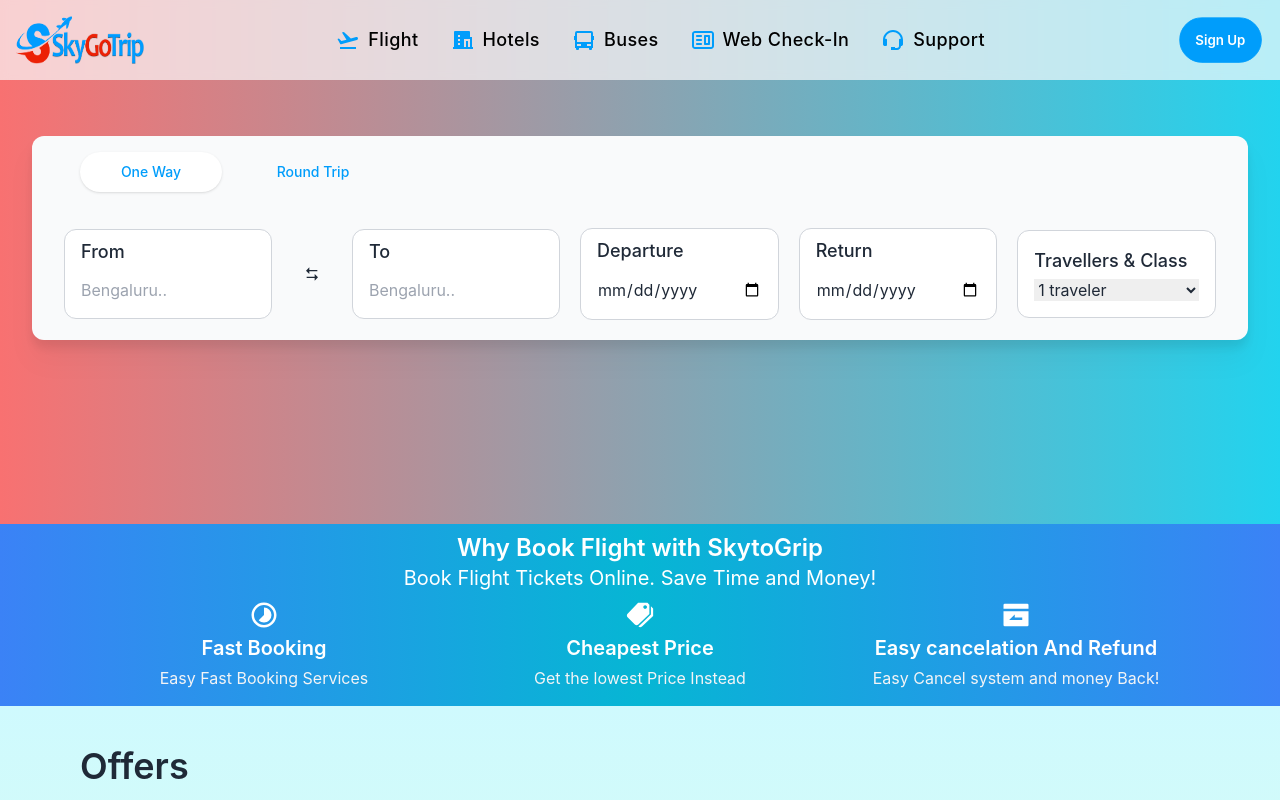
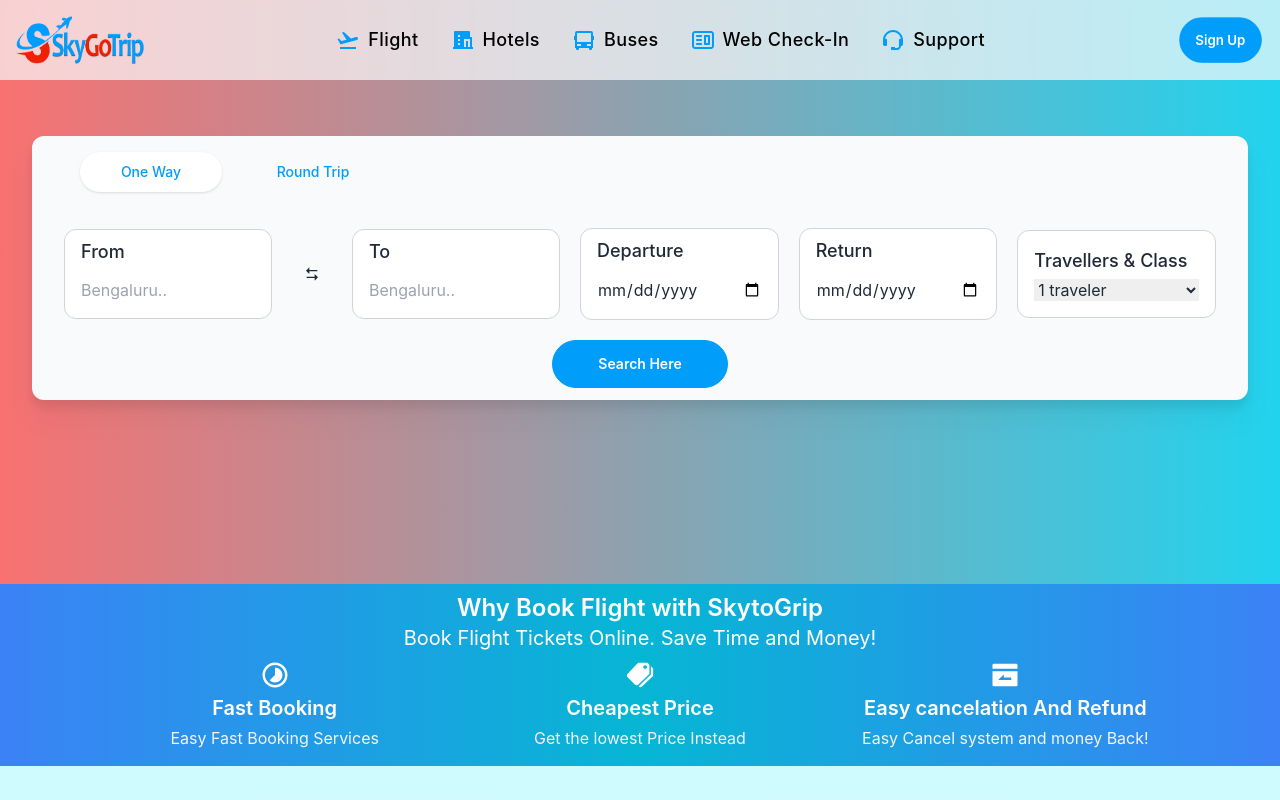
Before and after one commit to rownokmahbub/SkytoGrip, a Next.js app: page / in a window 1280 px wide. Shown: the top 800 px of the page. Built offline with nearby package versions, Linux system fonts and the light colour scheme.

Commit message:
update search button

```diff
--- a/components/Home/Hero.js
+++ b/components/Home/Hero.js
@@ -64,8 +64,10 @@ const Hero = () => {
 
       </Tab.List>
       <Tab.Panels>
-        <Tab.Panel className='w-full mx-auto flex flex-col lg:flex-row gap-5 lg:gap-5 items-center py-5 px-3 md:px-6'>
-        <div className="flex flex-col gap-1 bg-white px-4 py-2 rounded-xl border border-gray-300 w-full md:w-44 xl:w-52">
+
+        <Tab.Panel className='flex flex-col'>
+         <div className='w-full mx-auto flex flex-col lg:flex-row gap-5 lg:gap-5 items-center py-5 px-3 md:px-6'>
+         <div className="flex flex-col gap-1 bg-white px-4 py-2 rounded-xl border border-gray-300 w-full md:w-44 xl:w-52">
                 <p className='text-lg font-medium'>From</p>
 
                 <input className='bg-white py-2 focus:outline-none' name='from' type="text" placeholder='Bengaluru..' onChange={handleChange} value={from.content}/>
@@ -104,10 +106,14 @@ const Hero = () => {
                     <option value="4 traveler">4 traveler</option>
                 </select>
             </div>
+         </div>
+
+            <button className='btn btn-primary flex justify-center items-center w-44 mx-auto rounded-full mb-3 capitalize'>Search Here</button>
 
         </Tab.Panel>
-        <Tab.Panel className='w-full mx-auto flex flex-col lg:flex-row gap-5 lg:gap-5 items-center py-5 px-3 md:px-6'>
-        <div className="flex flex-col gap-1 bg-white px-4 py-2 rounded-xl border border-gray-300 w-full md:w-44 xl:w-52">
+        <Tab.Panel className='flex flex-col'>
+          <div className='w-full mx-auto flex flex-col lg:flex-row gap-5 lg:gap-5 items-center py-5 px-3 md:px-6'>
+          <div className="flex flex-col gap-1 bg-white px-4 py-2 rounded-xl border border-gray-300 w-full md:w-44 xl:w-52">
                 <p className='text-lg font-medium'>From</p>
 
                 <input value={from.content } className='bg-white py-2 focus:outline-none' type="text" placeholder='Bengaluru..' />
@@ -145,6 +151,8 @@ const Hero = () => {
                     <option value="4 traveler">4 traveler</option>
                 </select>
             </div>
+          </div>
+          <button className='btn btn-primary flex justify-center items-center w-44 mx-auto rounded-full mb-3 capitalize'>Search Here</button>
 
         </Tab.Panel>
 
--- a/tailwind.config.js
+++ b/tailwind.config.js
@@ -10,9 +10,9 @@ module.exports = {
       padding: {
         DEFAULT: "1rem",
         sm: "2rem",
-        lg: "4rem",
-        xl: "5rem",
-        "2xl": "4rem",
+        lg: "6rem",
+        xl: "6rem",
+        "2xl": "6rem",
       },
     },
     fontFamily: {
```
